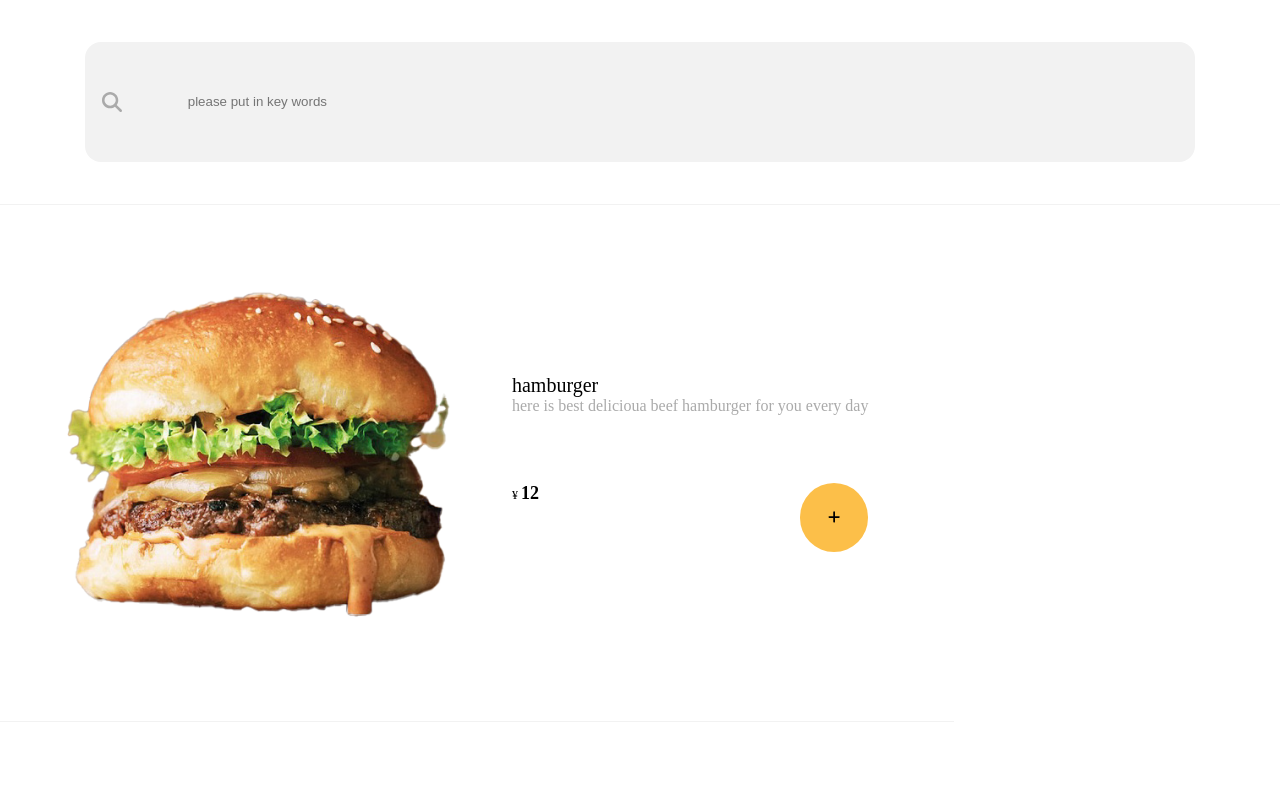
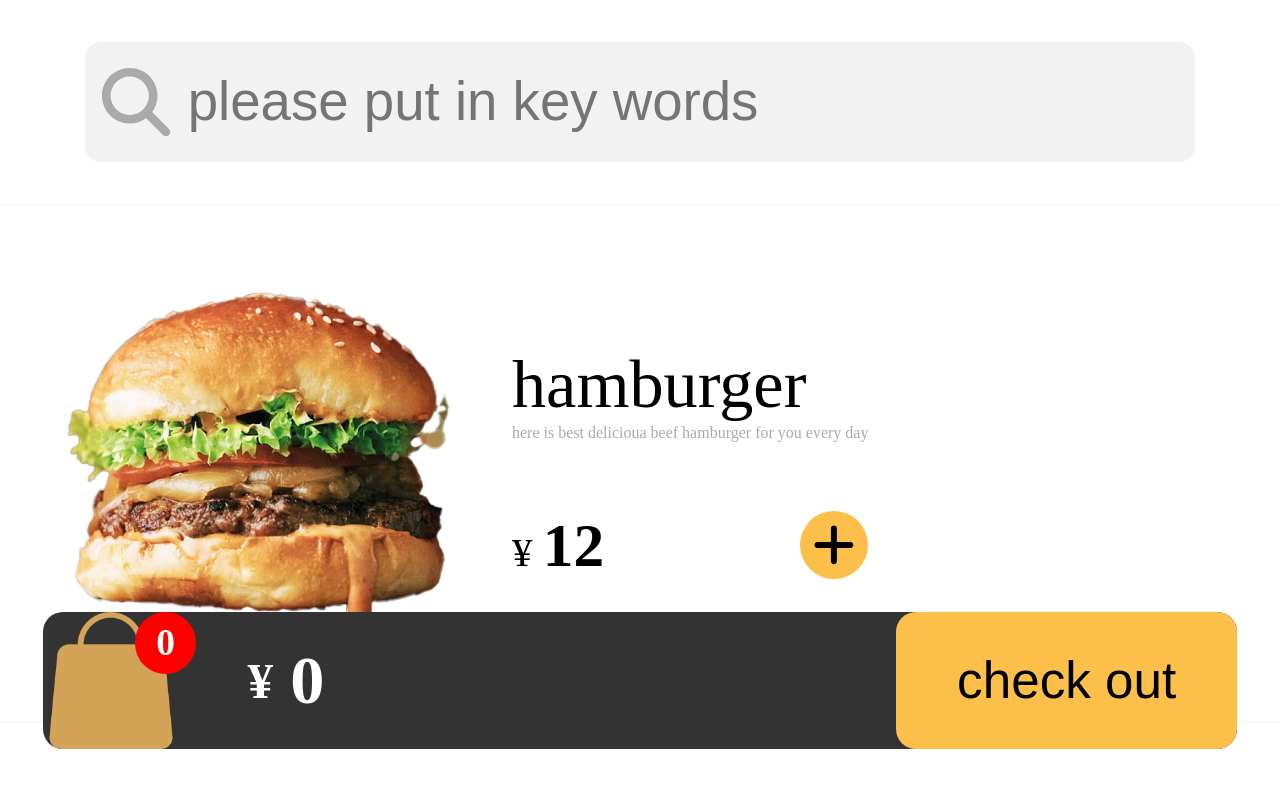
Before and after one commit to wwldavid/buy_hamburger_home, a React (Create React App) app: page / in a window 1280 px wide. Shown: the top 788 px of the page. Built offline with nearby package versions, Linux system fonts and the light colour scheme.

Commit message:
complete cart structure and obtaining data

```diff
--- a/src/App.js
+++ b/src/App.js
@@ -2,6 +2,7 @@
 import Meals from "./components/Meals/Meals";
 import CartContext from "./store/cart-context";
 import FilterMeals from "./components/filterMeals/FilterMeals";
+import Cart from "./components/Cart/Cart";
 
 const MEALS_DATA = [
   {
@@ -99,6 +100,7 @@
       <div>
         <FilterMeals onFilter={filterHandler} />
         <Meals mealsData={mealsData} />
+        <Cart />
       </div>
     </CartContext.Provider>
   );
--- /dev/null
+++ b/src/components/Cart/Cart.js
@@ -0,0 +1,22 @@
+import React, { useContext } from "react";
+import classes from "./Cart.module.css";
+import iconImg from "../../asset/bag.png";
+import CartContext from "../../store/cart-context";
+
+const Cart = () => {
+  const ctx = useContext(CartContext);
+
+  return (
+    <div className={classes.Cart}>
+      <div className={classes.Icon}>
+        <img src={iconImg} />
+        <span className={classes.TotalAmount}>{ctx.totalAmount}</span>
+      </div>
+
+      <p className={classes.Price}>{ctx.totalPrice}</p>
+
+      <button className={classes.Button}> check out</button>
+    </div>
+  );
+};
+export default Cart;
--- /dev/null
+++ b/src/components/Cart/Cart.module.css
@@ -0,0 +1,54 @@
+.Cart {
+  display: flex;
+  justify-content: space-between;
+  position: fixed;
+  width: 700rem;
+  height: 80rem;
+  background-color: #333;
+  border-radius: 20px;
+  bottom: 30rem;
+  left: 0;
+  right: 0;
+  margin: auto;
+}
+.Icon {
+  width: 80rem;
+  position: absolute;
+  bottom: 0;
+}
+.Icon img {
+  width: 100%;
+}
+.TotalAmount {
+  position: absolute;
+  width: 36rem;
+  height: 36rem;
+  line-height: 36rem;
+  text-align: center;
+  background-color: #f00;
+  border-radius: 50%;
+  color: #fff;
+  font-weight: bold;
+  font-size: 22rem;
+  right: -10rem;
+}
+.Price {
+  display: flex;
+  align-items: center;
+  margin-left: 120rem;
+  color: #fff;
+  font-weight: bold;
+  font-size: 40rem;
+}
+.Price::before {
+  content: "¥";
+  font-size: 30rem;
+  margin-right: 10rem;
+}
+.Button {
+  border: none;
+  background-color: #fcbf49;
+  width: 200rem;
+  border-radius: 20px;
+  font-size: 30rem;
+}
--- a/src/components/Meals/Meal/Meal.module.css
+++ b/src/components/Meals/Meal/Meal.module.css
@@ -17,7 +17,7 @@
 }
 .title {
   font-weight: normal;
-  font-size: 20px;
+  font-size: 40rem;
   margin: 0;
 }
 .desc {
@@ -30,10 +30,10 @@
 }
 .price {
   font-weight: bold;
-  font-size: 18px;
+  font-size: 36rem;
 }
 .price::before {
   content: "¥ ";
-  font-size: 12px;
+  font-size: 24rem;
   font-weight: normal;
 }
--- a/src/components/Meals/UI/Counter/Counter.module.css
+++ b/src/components/Meals/UI/Counter/Counter.module.css
@@ -14,7 +14,7 @@
   height: 40rem;
   line-height: 40rem;
   border-radius: 50%;
-  font-size: 14px;
+  font-size: 28rem;
   padding: 0;
 }
 .sub {
@@ -22,6 +22,6 @@
   border: 1px solid black;
 }
 .count {
-  font-size: 20px;
-  margin: 0 5px;
+  font-size: 40rem;
+  margin: 0 10rem;
 }
--- a/src/components/filterMeals/FilterMeals.module.css
+++ b/src/components/filterMeals/FilterMeals.module.css
@@ -22,10 +22,11 @@
   background-color: #f2f2f2;
   padding-left: 60rem;
   outline: none;
+  font-size: 32rem;
 }
 .SearchIcon {
   color: #aaa;
-  font-size: 20px;
+  font-size: 40rem;
   position: absolute;
   left: 10rem;
   top: 0;
```
Also changed, not shown: src/asset/bag.png (added).
